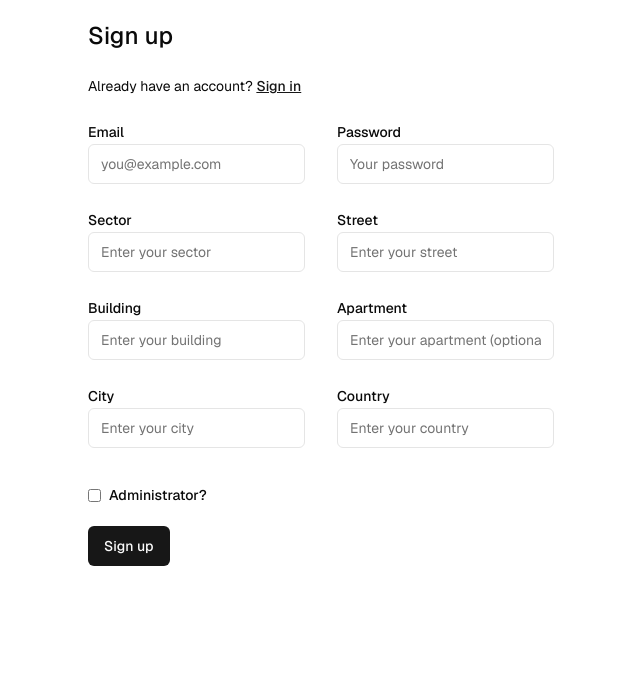
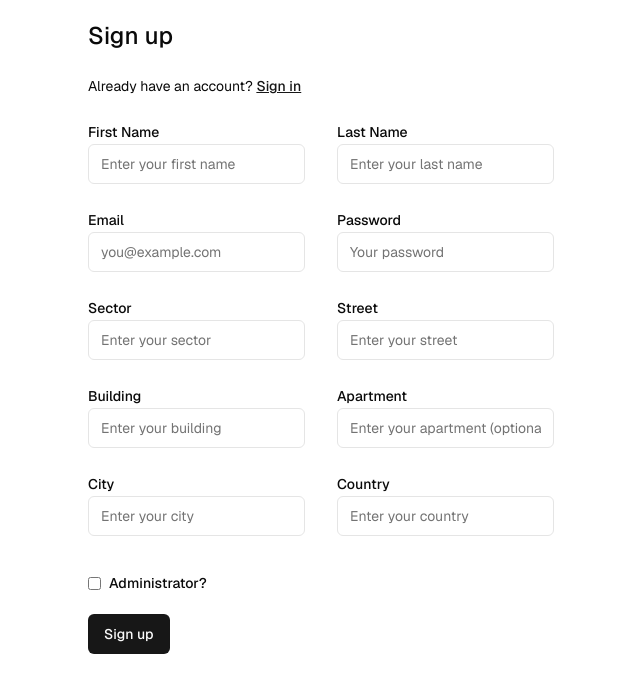
Before and after one commit to GrecuAlexandru/gosky, a Next.js app: page /sign-up in a window 1280 px wide. Shown: the top 692 px of the page, without its empty margins (319-959 px from the left). Built offline with nearby package versions, Linux system fonts and the light colour scheme.

Commit message:
butoane signup login

```diff
--- a/app/(auth-pages)/sign-up/page.tsx
+++ b/app/(auth-pages)/sign-up/page.tsx
@@ -28,6 +28,22 @@ export default async function Signup(props: {
             Sign in
           </Link>
         </p>
+
+        {/* First Name */}
+        <div>
+          <Label htmlFor="first_name">First Name</Label>
+          <Input
+            name="first_name"
+            placeholder="Enter your first name"
+            required
+          />
+        </div>
+
+        {/* Last Name */}
+        <div>
+          <Label htmlFor="last_name">Last Name</Label>
+          <Input name="last_name" placeholder="Enter your last name" required />
+        </div>
 
         {/* Email */}
         <div>
@@ -68,7 +84,10 @@ export default async function Signup(props: {
         {/* Apartment */}
         <div>
           <Label htmlFor="apartment">Apartment</Label>
-    <Input name="apartment" placeholder="Enter your apartment (optional)" />
+          <Input
+            name="apartment"
+            placeholder="Enter your apartment (optional)"
+          />
         </div>
 
         {/* City */}
--- a/app/actions.ts
+++ b/app/actions.ts
@@ -71,11 +71,13 @@ export const signUpAction = async (formData: FormData) => {
   const country = formData.get("country")?.toString();
   const apartment = formData.get("apartment")?.toString();
   const isAdmin = formData.get("isAdmin") === "on";
+  const firstName = formData.get("first_name")?.toString();
+  const lastName = formData.get("last_name")?.toString();
 
   const supabase = await createClient();
   const origin = (await headers()).get("origin");
 
-  if (!email || !password || !sector || !street || !building || !city || !country) {
+  if (!email || !firstName || !lastName || !password || !sector || !street || !building || !city || !country) {
     return { error: "All fields are required" };
   }
 
@@ -104,6 +106,8 @@ export const signUpAction = async (formData: FormData) => {
           street: street,
           building: building,
           apartment: apartment,
+          first_name: firstName,
+          last_name: lastName,
           communities: [],
           country: country,
           city: city,
--- a/components/mainpage.tsx
+++ b/components/mainpage.tsx
@@ -1,7 +1,7 @@
-import Image from 'next/image'
-import Link from 'next/link'
-import { Button } from "@/components/ui/button"
-import { SocialLinks } from '@/components/SocialLinks' // Adjust the path if necessary
+import Image from "next/image";
+import Link from "next/link";
+import { Button } from "@/components/ui/button";
+import { SocialLinks } from "@/components/SocialLinks"; // Adjust the path if necessary
 
 export default function Home() {
   return (
@@ -15,13 +15,23 @@ export default function Home() {
             <p className="text-xl sm:text-2xl text-muted-foreground mb-8 max-w-2xl mx-auto">
               Connect with your neighbors, start local events, and build a stronger community right where you live.
             </p>
-            <Button size="lg" asChild>
-              <Link href="/signup">Get Started</Link>
-            </Button>
+
+            {/* Buttons for Signup and Login */}
+            <div className="flex justify-center gap-4">
+              <Button size="lg" asChild>
+                <Link href="/sign-up">Sign Up</Link>
+              </Button>
+              <Button size="lg" variant="outline" asChild>
+                <Link href="/sign-in">Log In</Link>
+              </Button>
+            </div>
           </div>
 
+          {/* Why HoodHub Section */}
           <div className="mt-16">
-            <h2 className="text-2xl sm:text-3xl font-semibold text-center mb-8">Why HoodHub?</h2>
+            <h2 className="text-2xl sm:text-3xl font-semibold text-center mb-8">
+              Why HoodHub?
+            </h2>
             <div className="grid grid-cols-1 md:grid-cols-3 gap-8">
               <FeatureCard
                 icon="🏠"
@@ -43,6 +53,7 @@ export default function Home() {
         </div>
       </main>
 
+      {/* Footer */}
       <footer className="bg-muted py-6 px-4 sm:px-6 lg:px-8">
         <div className="container mx-auto text-center text-sm text-muted-foreground mb-4">
           &copy; {new Date().getFullYear()} LocalVibe. All rights reserved.
@@ -50,15 +61,23 @@ export default function Home() {
         <SocialLinks />
       </footer>
     </div>
-  )
+  );
 }
 
-function FeatureCard({ icon, title, description }: { icon: string; title: string; description: string }) {
+function FeatureCard({
+  icon,
+  title,
+  description,
+}: {
+  icon: string;
+  title: string;
+  description: string;
+}) {
   return (
     <div className="bg-card text-card-foreground rounded-lg p-6 shadow-sm">
       <div className="text-4xl mb-4">{icon}</div>
       <h3 className="text-lg font-semibold mb-2">{title}</h3>
       <p className="text-muted-foreground">{description}</p>
     </div>
-  )
+  );
 }
```
Also changed, not shown: 1 other file (tests, documents, lock files or other folders). Lines whose indentation alone changed are shown as unchanged.
